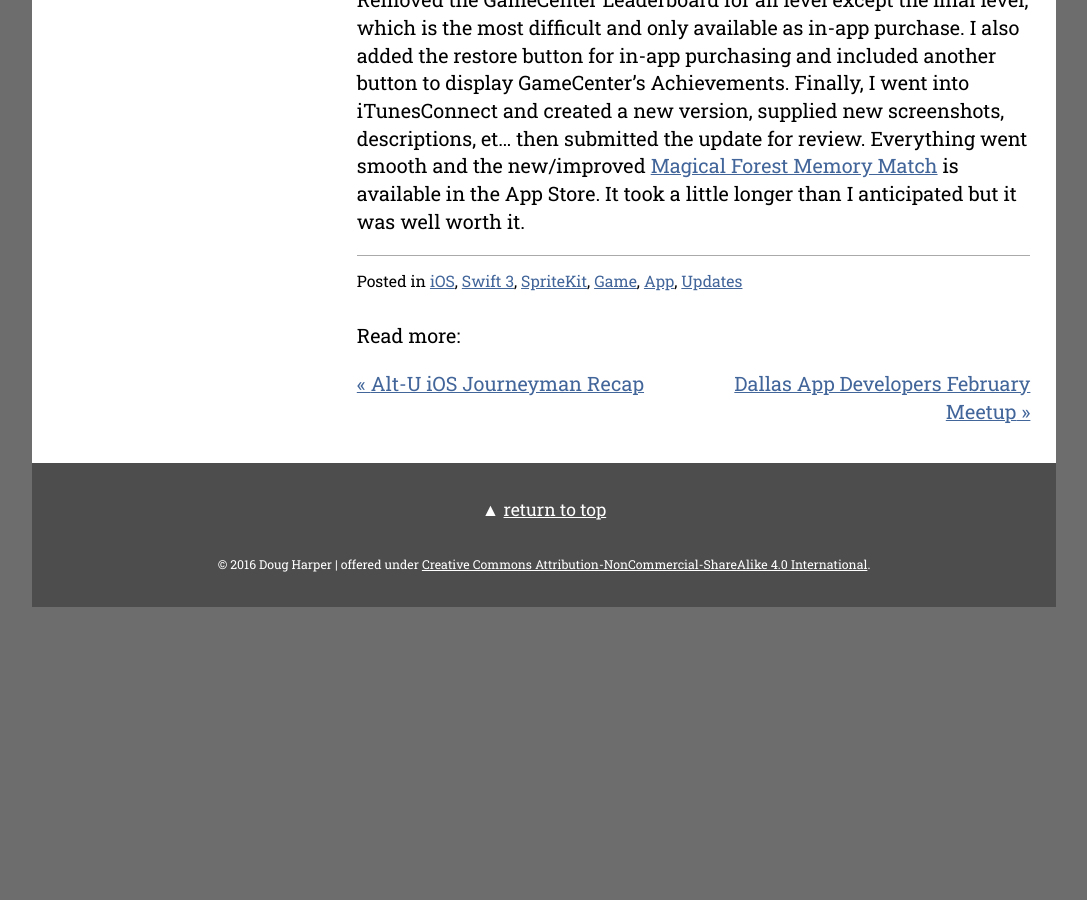
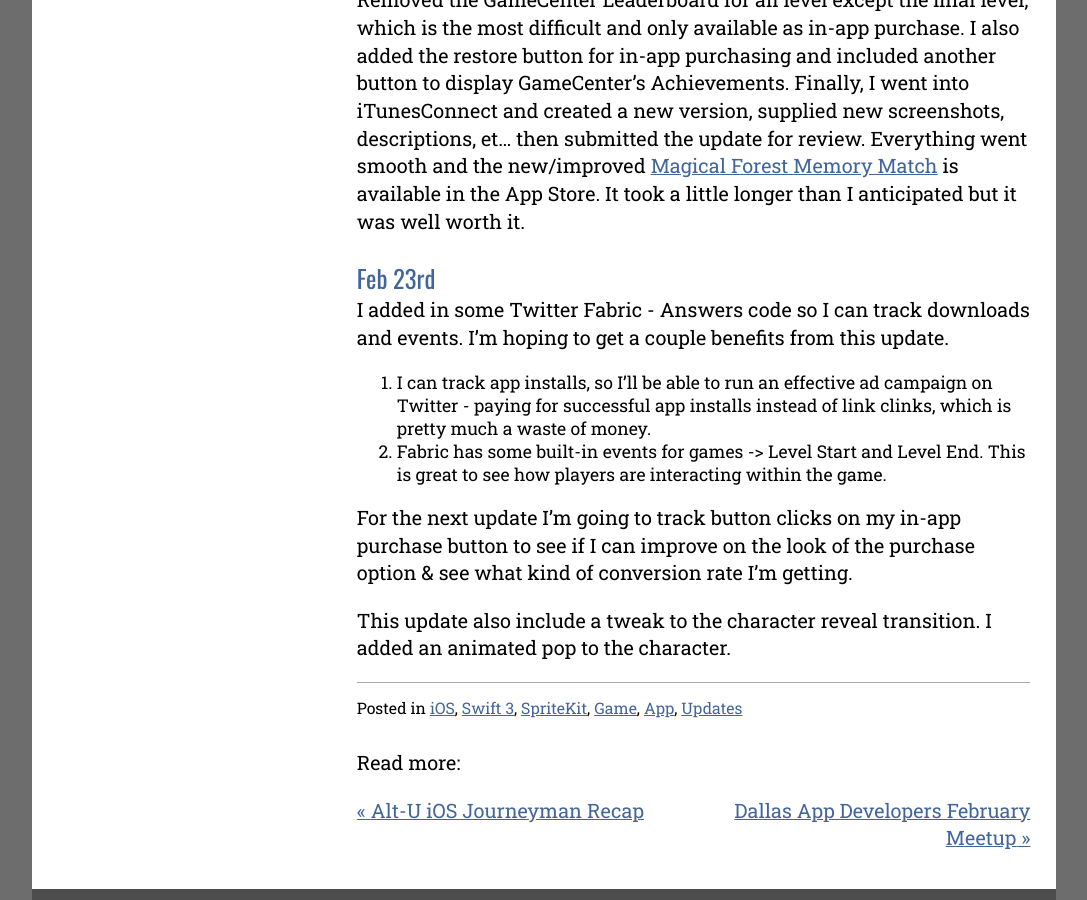
Before and after one commit to endodoug/endodoug.github.io, a Jekyll site: the page built from _posts/2017-01-28-magical-forest-memory-update.md, in a window 1280 px wide and 900 px high, scrolled down 3196 px. Shown: the whole window, without its empty margins (96-1183 px from the left). Built offline with Jekyll 4.4.1, drawn with Linux system fonts in a browser that asks for light colours; comment, search, counter and statistics services are not loaded; before the commit the page ends 3803 px from its top, so only the background shows below that.

Commit message:
Update 2017-01-28-magical-forest-memory-update.md

```diff
--- a/_posts/2017-01-28-magical-forest-memory-update.md
+++ b/_posts/2017-01-28-magical-forest-memory-update.md
@@ -75,3 +75,14 @@
 ### Feb 18th
 
 Removed the GameCenter Leaderboard for all level except the final level, which is the most difficult and only available as in-app purchase.  I also added the restore button for in-app purchasing and included another button to display GameCenter's Achievements.  Finally, I went into iTunesConnect and created a new version, supplied new screenshots, descriptions, et... then submitted the update for review.  Everything went smooth and the new/improved [Magical Forest Memory Match](https://itunes.apple.com/us/app/magical-forest-memory-match/id984939318?ls=1&mt=8 "Magical Forest Memory Match Game") is available in the App Store.  It took a little longer than I anticipated but it was well worth it.
+
+### Feb 23rd
+
+I added in some Twitter Fabric - Answers code so I can track downloads and events.  I'm hoping to get a couple benefits from this update.
+
+1.  I can track app installs, so I'll be able to run an effective ad campaign on Twitter - paying for successful app installs instead of link clinks, which is pretty much a waste of money.
+2. Fabric has some built-in events for games -> Level Start and Level End.  This is great to see how players are interacting within the game.
+
+For the next update I'm going to track button clicks on my in-app purchase button to see if I can improve on the look of the purchase option & see what kind of conversion rate I'm getting.
+
+This update also include a tweak to the character reveal transition.  I added an animated pop to the character.
```
